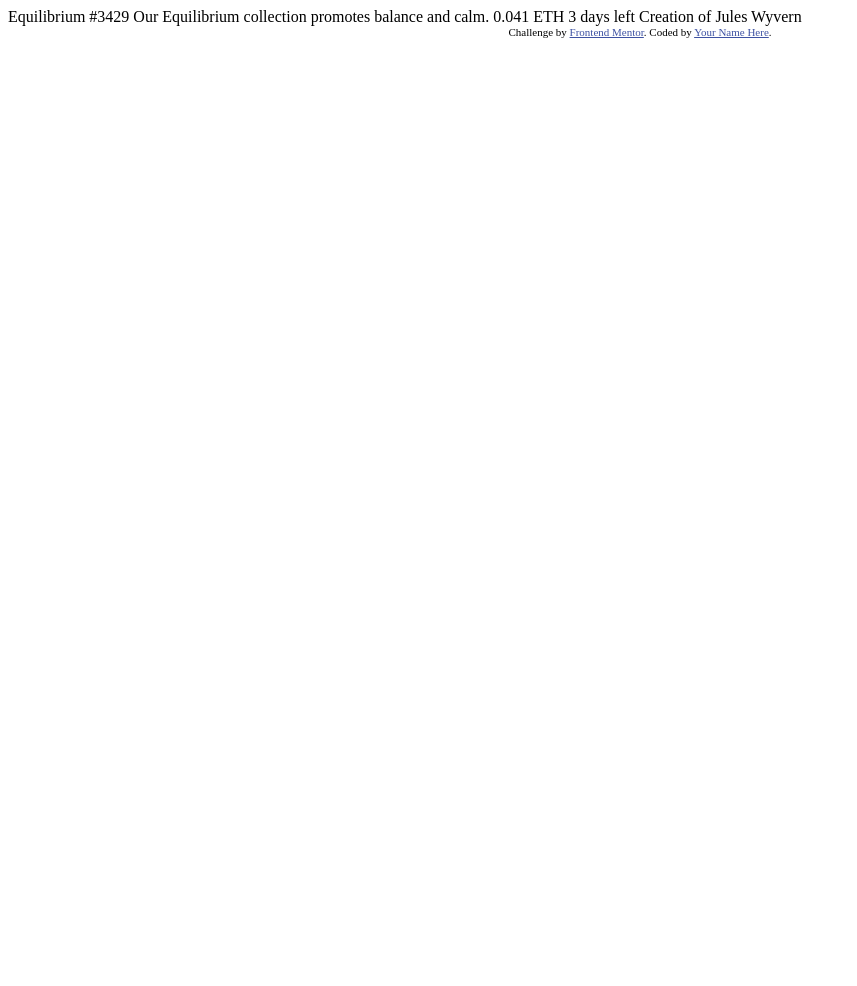
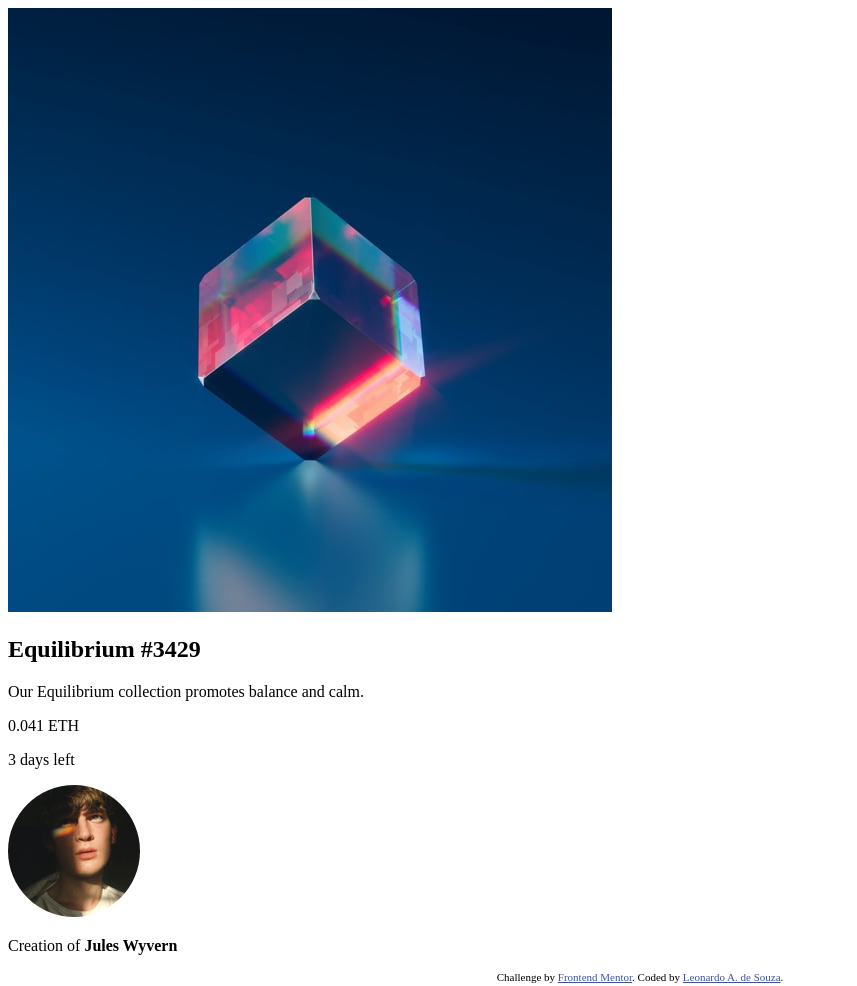
Before and after one commit to SpinnerZ/nft-preview-card-component-main, a plain HTML site: page index.html in a window 1280 px wide. Shown: the whole page, without its empty margins (0-857 px from the left). Before the commit the page ends 800 px from the top, so only its background shows below. Drawn offline with Linux system fonts and the light colour scheme.

Commit message:
HTML Done

```diff
--- a/index.html
+++ b/index.html
@@ -1,33 +1,43 @@
 <!DOCTYPE html>
 <html lang="en">
+
 <head>
   <meta charset="UTF-8">
-  <meta name="viewport" content="width=device-width, initial-scale=1.0"> <!-- displays site properly based on user's device -->
+  <meta name="viewport" content="width=device-width, initial-scale=1.0">
+  <!-- displays site properly based on user's device -->
 
   <link rel="icon" type="image/png" sizes="32x32" href="./images/favicon-32x32.png">
 
   <title>Frontend Mentor | NFT preview card component</title>
 
-  <!-- Feel free to remove these styles or customise in your own stylesheet 👍 -->
-  <style>
-    .attribution { font-size: 11px; text-align: center; }
-    .attribution a { color: hsl(228, 45%, 44%); }
-  </style>
+  <link rel="stylesheet" href="styles.css">
 </head>
+
 <body>
-
-  Equilibrium #3429
-
-  Our Equilibrium collection promotes balance and calm.
-
-  0.041 ETH
-  3 days left
-
-  Creation of Jules Wyvern
+  <main>
+    <section class="nft-card-container">
+      <div class="nft-image-container">
+        <img class="nft-image" src="images/image-equilibrium.jpg" alt="Equilibrium NFT image">
+      </div>
+      <div class="nft-details-container">
+        <h1 class="nft-title">Equilibrium #3429</h1>
+        <p class="nft-description">Our Equilibrium collection promotes balance and calm.</p>
+        <div class="nft-buy-details-container">
+          <p class="nft-price">0.041 ETH</p>
+          <p class="nft-expiration-date">3 days left</p>
+        </div>
+      </div>
+      <div class="author-container">
+        <img class="nft-author-image" src="images/image-avatar.png" alt="Jules Wyvern's photo">
+        <p class="nft-author-text">Creation of <strong class="nft-author-name">Jules Wyvern</strong></p>
+      </div>
+    </section>
+  </main>
 
   <div class="attribution">
     Challenge by <a href="https://www.frontendmentor.io?ref=challenge" target="_blank">Frontend Mentor</a>.
-    Coded by <a href="#">Your Name Here</a>.
+    Coded by <a href="https://linktr.ee/lsouza">Leonardo A. de Souza</a>.
   </div>
 </body>
+
 </html>
--- /dev/null
+++ b/styles.css
@@ -0,0 +1,8 @@
+.attribution {
+  font-size: 11px;
+  text-align: center;
+}
+
+.attribution a {
+  color: hsl(228, 45%, 44%);
+}
```
